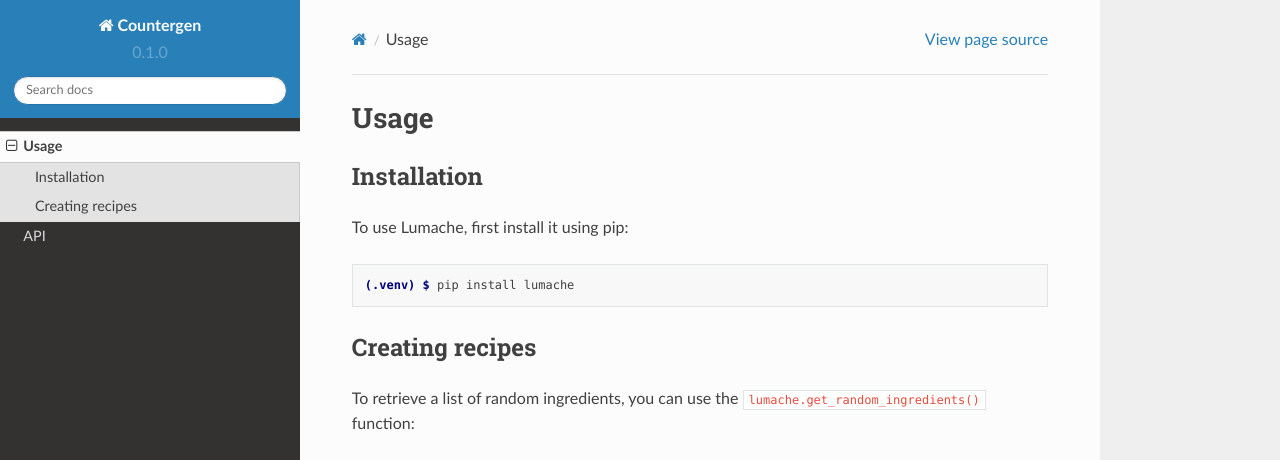
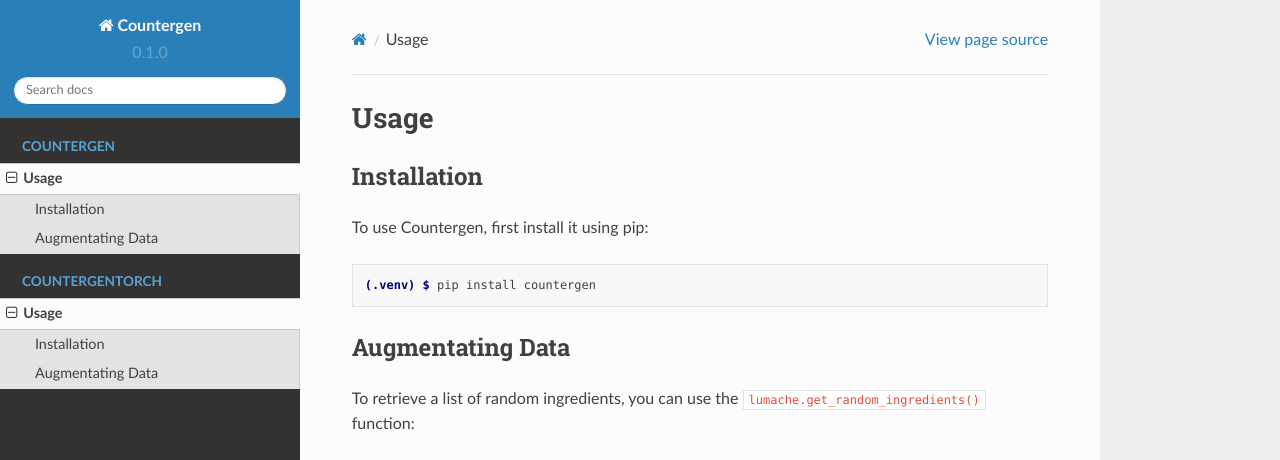
Before and after one commit to FabienRoger/Countergen-Docs, a Sphinx documentation site: the page built from docs/source/countergen/usage.rst, in a window 1280 px wide and 1095 px high. Shown: the top 460 px of the window. Built offline with Sphinx 7.4.7 and the Read the Docs theme 2.0.0, drawn with Linux system fonts in a browser that asks for light colours; pages that are not in the unit, such as notebooks, are missing from menus; grey boxes are pictures that could not be loaded.

```diff
--- a/docs/source/api.rst
+++ /dev/null
@@ -1,7 +0,0 @@
-API
-===
-
-.. autosummary::
-   :toctree: generated
-
-   countergen
--- a/docs/source/usage.rst
+++ b/docs/source/countergen/usage.rst
@@ -6,13 +6,13 @@ Usage
 Installation
 ------------
 
-To use Lumache, first install it using pip:
+To use Countergen, first install it using pip:
 
 .. code-block:: console
 
-   (.venv) $ pip install lumache
+   (.venv) $ pip install countergen
 
-Creating recipes
+Augmentating Data
 ----------------
 
 To retrieve a list of random ingredients,
```
Also changed, not shown: docs/source/index.rst (+18 -5 lines).
